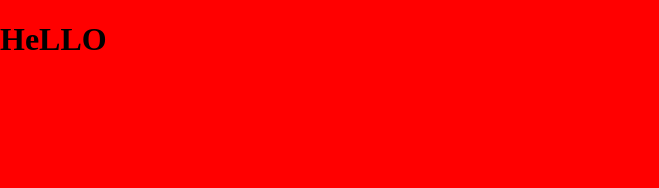
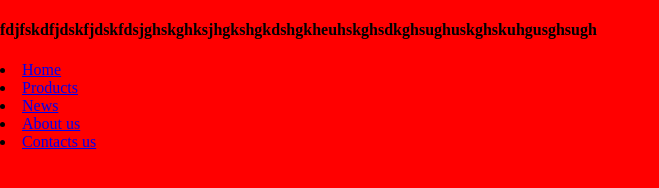
Before and after one commit to AndreKolomiets/psd_-project, a plain HTML site: page index.html in a window 1280 px wide. Shown: the whole page, without its empty margins (0-659 px from the left). Drawn offline with Linux system fonts and the light colour scheme.

Commit message:
create structure header

```diff
--- a/index.html
+++ b/index.html
@@ -1,13 +1,41 @@
 <!DOCTYPE html>
 <html lang="en">
+
 <head>
     <meta charset="UTF-8">
     <meta name="viewport" content="width=device-width, initial-scale=1.0">
     <link rel="stylesheet" href="style.css">
     <title>Document</title>
 </head>
+
 <body>
-    <h1>HeLLO</h1>
+    <div id="container">
+        <header>
+            <div id="logo">
+
+
+            </div>
+            <div id="header-text">
+                <h4>fdjfskdfjdskfjdskfdsjghskghksjhgkshgkdshgkheuhskghsdkghsughuskghskuhgusghsugh</h4>
+
+            </div>
+            <nav>
+                <ul id="header-menu"></ul>
+                <li><a href="#">Home</a></li>
+                <li><a href="#">Products</a></li>
+                <li><a href="#">News</a></li>
+                <li><a href="#">About us</a></li>
+                <li><a href="#">Contacts us</a></li>
+
+            </ul>
+
+            </nav>
+
+        </header>
+
+
+    </div>
 
 </body>
+
 </html>
```
